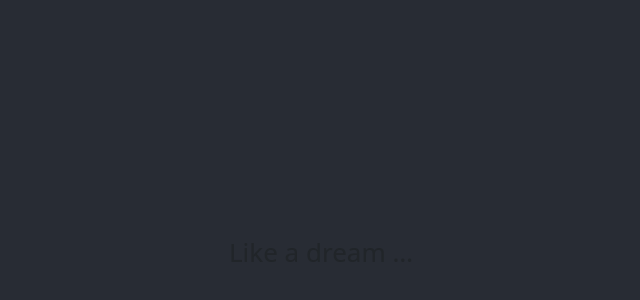
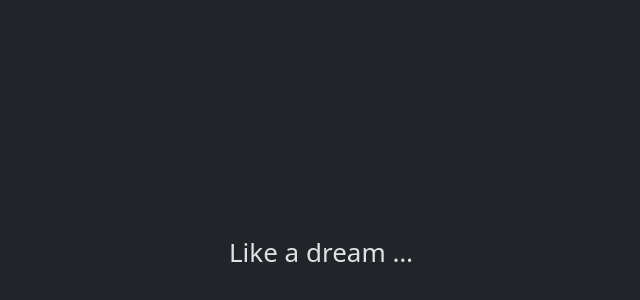
Before and after one commit to alessandrofugazza/share-a-thought-fe, a React (Create React App) app: page / in a window 1280 px wide. Shown: the part 140-440 px from the top of the page, without its empty margins (319-959 px from the left). Built offline with nearby package versions, Linux system fonts and the light colour scheme.

Commit message:
apply dark mode to html element

```diff
--- a/public/index.html
+++ b/public/index.html
@@ -1,5 +1,5 @@
 <!DOCTYPE html>
-<html lang="en">
+<html lang="en" data-bs-theme="dark">
   <head>
     <meta charset="utf-8" />
     <link rel="icon" href="%PUBLIC_URL%/favicon.ico" />
--- a/src/App.scss
+++ b/src/App.scss
@@ -4,13 +4,11 @@
     text-align: center;
 
     .App-header {
-        background-color: #282c34;
         min-height: 100vh;
         display: flex;
         flex-direction: column;
         align-items: center;
         justify-content: center;
         font-size: calc(10px + 2vmin);
-        // color: pink;
     }
 }
```
